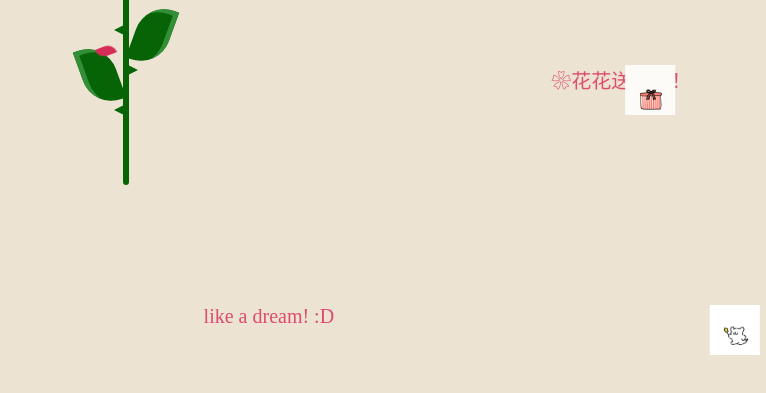
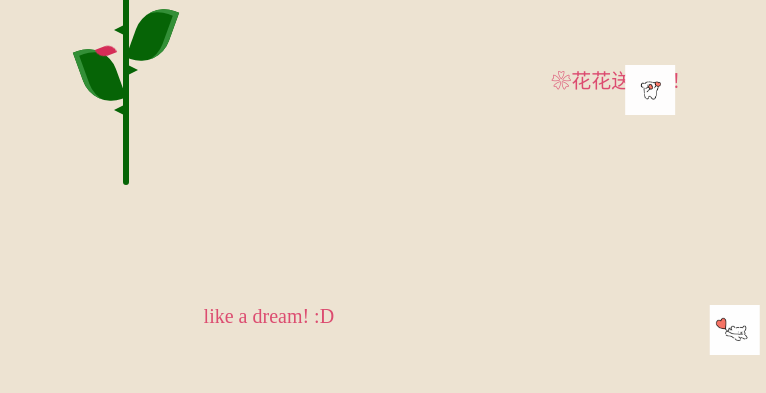
Before and after one commit to linzhicheng1999/Flower, a plain HTML site: page index.html in a window 1280 px wide. Shown: the part 175-568 px from the top of the page, without its empty margins (514-1280 px from the left). Drawn offline with Linux system fonts and the light colour scheme.

Commit message:
Update index.html

```diff
--- a/index.html
+++ b/index.html
@@ -44,8 +44,8 @@
                 <div>❀花花送给你！</div>
                 <div>like a dream! :D</div>
                 <div></div>
-                <img src="asset/生日快乐.gif" alt="GIF 1">
-                <img src="asset/魔法_2.gif" alt="GIF 2">
+                <img src="asset/线条小狗.gif" alt="GIF 1">
+                <img src="asset/线条小狗2.gif" alt="GIF 2">
             </div>
         </div>
         <div id="html-text"></div>
```
